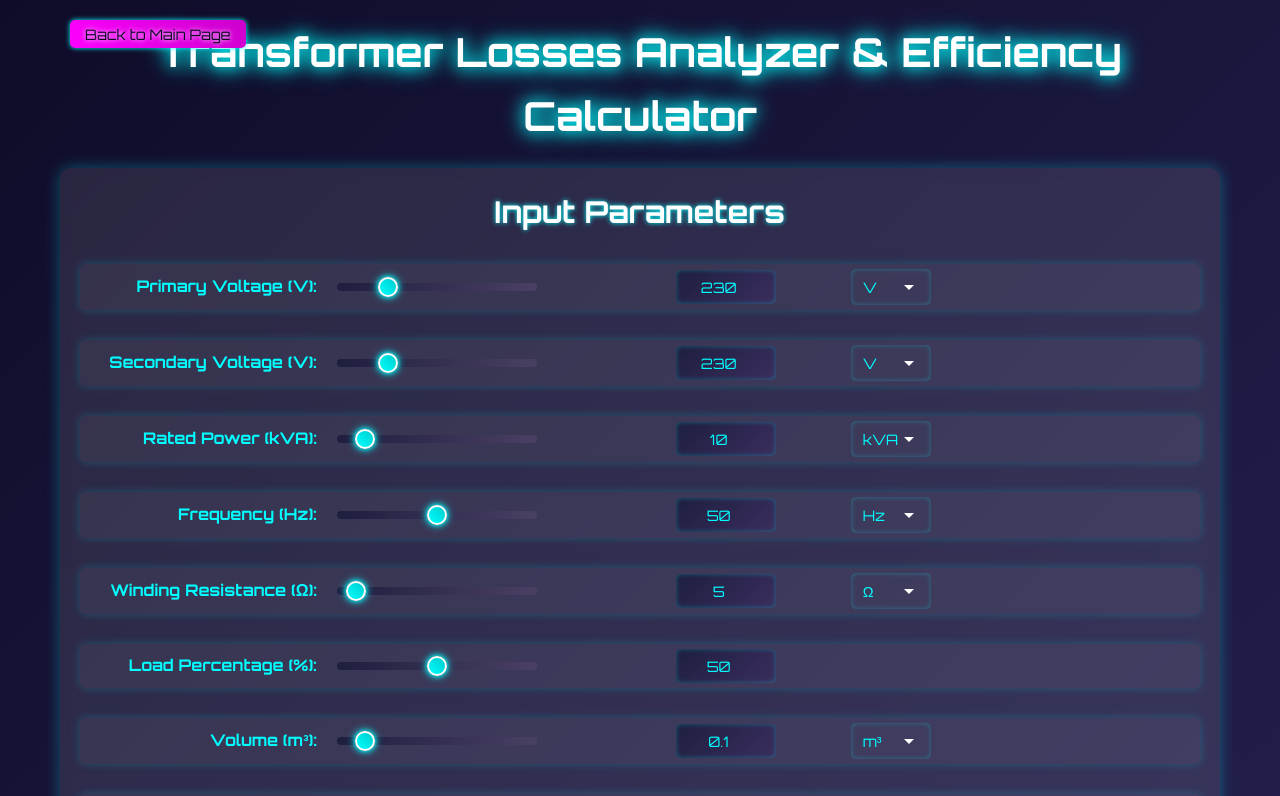
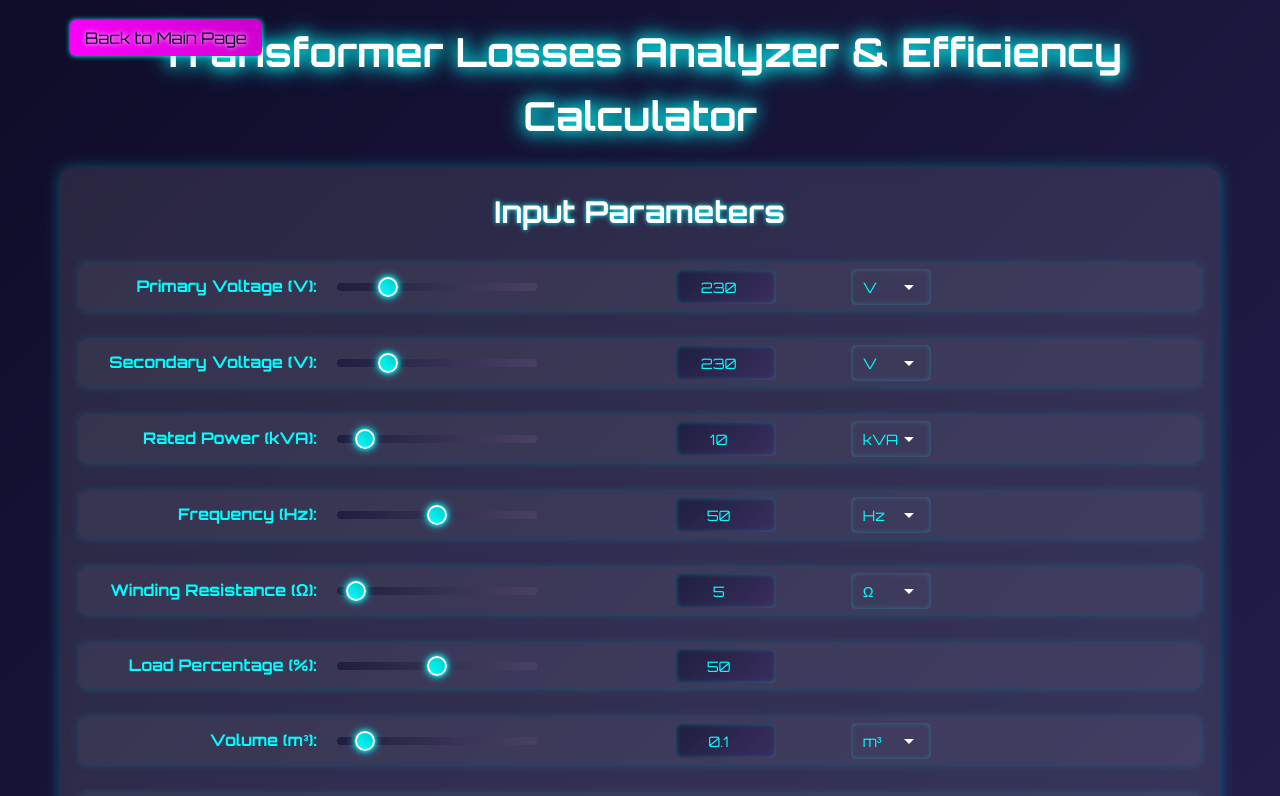
Before and after one commit to Om-Maniar/ee2.0, a plain HTML site: page analyzer.html in a window 1280 px wide. Shown: the top 796 px of the page. Drawn offline with nearby package versions, Linux system fonts and the light colour scheme.

Commit message:
Update styles.css

```diff
--- a/styles.css
+++ b/styles.css
@@ -119,11 +119,13 @@ button:active {
 
 .back-button {
     position: absolute;
-    top: 20px;
+    top: 20px; /* Adjust this value to move it further down if needed */
     left: 20px;
-    padding: 5px 15px;
+    padding: 8px 15px;
     background: linear-gradient(45deg, #ff00ff, #cc00cc);
-    font-size: 0.9em;
+    font-size: 1em;
+    border-radius: 5px;
+    z-index: 10; /* Ensures it appears above other elements */
 }
 
 .reset-button {
```
